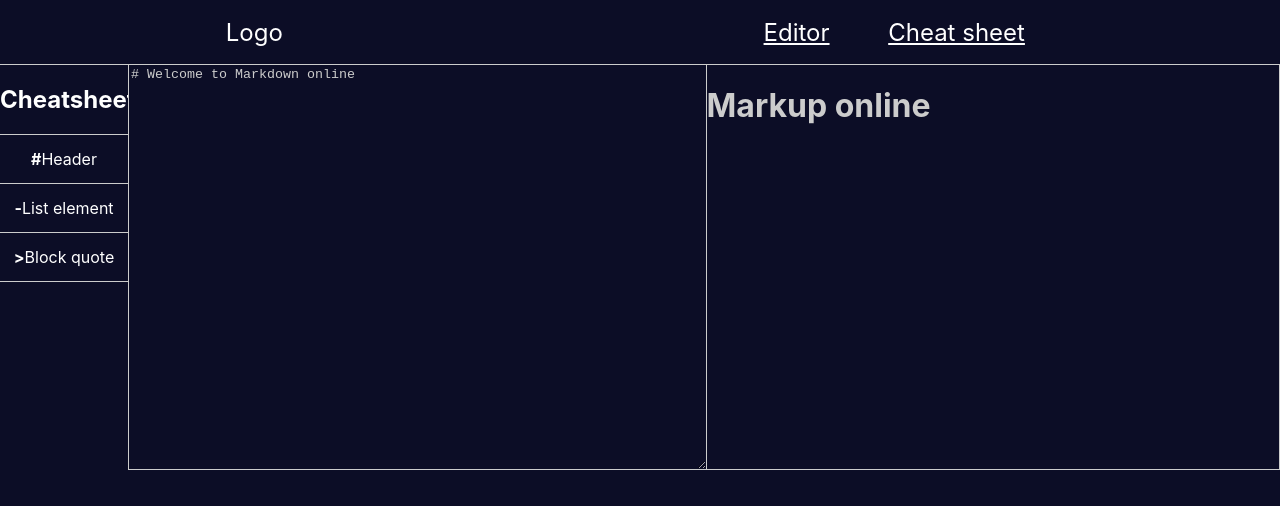
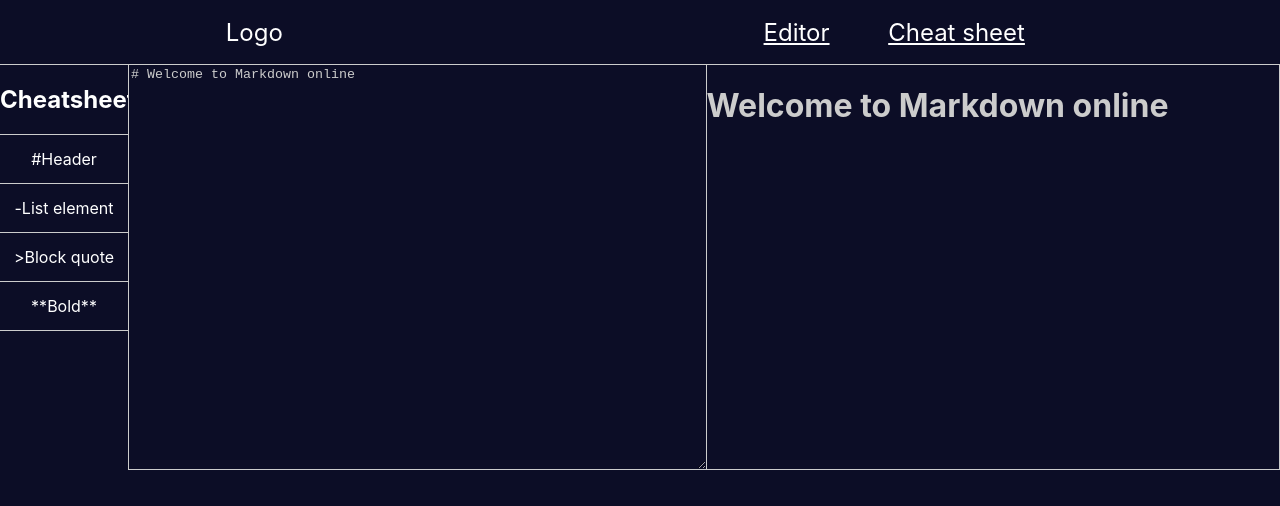
Before and after one commit to UltimateDoge5/Markdown-online, a React (Create React App) app: page / in a window 1280 px wide. Shown: the top 506 px of the page. Built offline with nearby package versions, Linux system fonts and the light colour scheme.

Commit message:
Fixed some bugs with asterisk detection
Fixed some bugs with asterisk detection where it would wrongly detect asterisks of other sentences  and would display only sentences with some form of alteration.

```diff
--- a/package.json
+++ b/package.json
@@ -1,6 +1,6 @@
 {
   "name": "markdown-online",
-  "version": "0.1.10",
+  "version": "0.1.11",
   "private": true,
   "dependencies": {
     "@testing-library/jest-dom": "^5.11.4",
--- a/src/App.tsx
+++ b/src/App.tsx
@@ -12,15 +12,15 @@ function App() {
 		outputRef.current.innerHTML = parseMarkdown(markdown);
 	}
 
-	const Snippet = ({ symbol, text }: SnippetProps) => {
+	const Snippet = ({ prefix, suffix = "", text }: SnippetProps) => {
 		return (
 			<div
 				className="snippet"
 				onClick={() => {
-					setMarkdown(markdown + "\n" + symbol + text);
+					setMarkdown(markdown + "\n" + prefix + text + suffix);
 				}}
 			>
-				<b>{symbol}</b> {text}
+				<span>{prefix}</span> {text} <span>{suffix}</span>
 			</div>
 		);
 	};
@@ -30,14 +30,15 @@ function App() {
 			<Navbar />
 			<aside id="cheatsheet">
 				<h1>Cheatsheet</h1>
-				<Snippet symbol="#" text="Header" />
-				<Snippet symbol="-" text="List element" />
-				<Snippet symbol=">" text="Block quote" />
+				<Snippet prefix="#" text="Header" />
+				<Snippet prefix="-" text="List element" />
+				<Snippet prefix=">" text="Block quote" />
+				<Snippet prefix="**" suffix="**" text="Bold" />
 			</aside>
 			<main>
 				<textarea onChange={(e) => setMarkdown(e.target.value)} value={markdown}></textarea>
 				<div ref={outputRef}>
-					<h1>Markup online</h1>
+					<h1>Welcome to Markdown online</h1>
 				</div>
 			</main>
 		</>
@@ -68,6 +69,11 @@ const parseMarkdown = (text: string) => {
 							buffer = "";
 						}
 					}
+
+					if (buffer.length > 0) {
+						parts.push(buffer);
+					}
+
 					return parts;
 				};
 
@@ -102,7 +108,7 @@ const parseMarkdown = (text: string) => {
 							}
 						}
 
-						if (prefixes !== 0 && suffixes !== 0) {
+						if (prefixes > 0 && suffixes > 0) {
 							sentences.splice(sentencePosition - prefixes, suffixes + prefixes + 1);
 						}
 
@@ -145,6 +151,9 @@ const parseMarkdown = (text: string) => {
 
 				case ">":
 					return `<blockquote>${line.substr(1)}</blockquote>`;
+
+				case "\n":
+					return "";
 				default:
 					// if (index - 1 > 0 && lines[index - 1] === "\n") {
 					return `<p>${line}</p>`;
--- a/src/react-app-env.d.ts
+++ b/src/react-app-env.d.ts
@@ -1,6 +1,7 @@
 /// <reference types="react-scripts" />
 
 interface SnippetProps {
-	symbol: string;
+	prefix: string;
+	suffix?: string;
 	text: string;
 }
```
